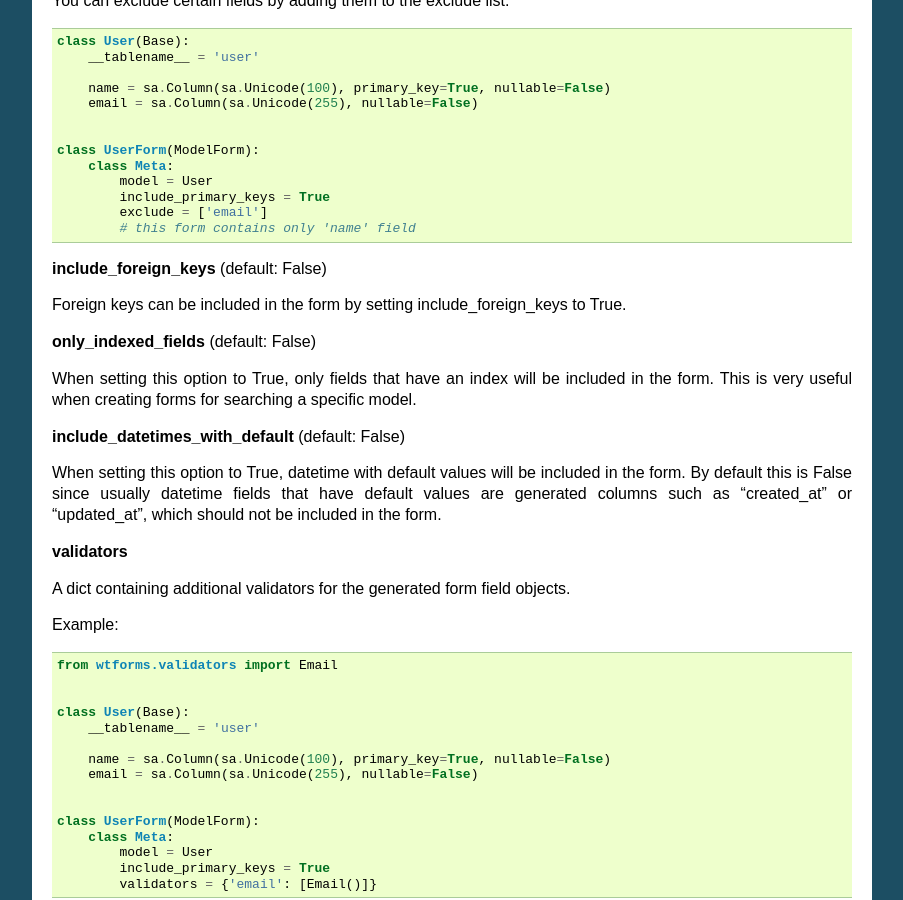
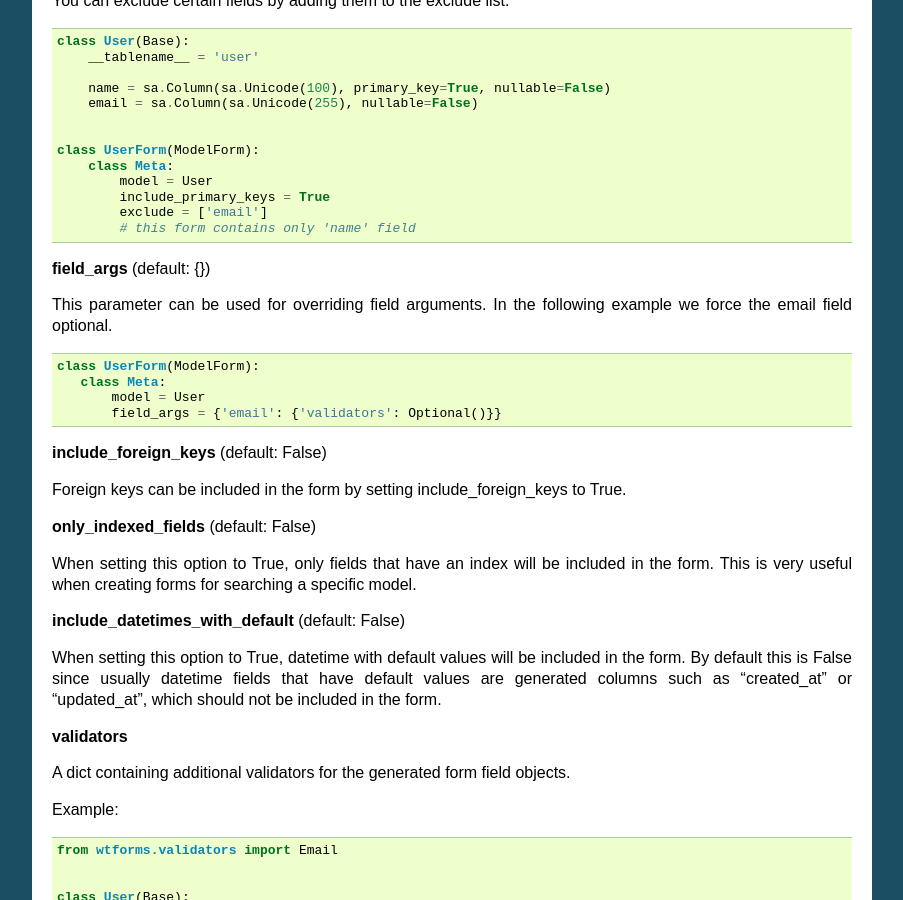
Before and after one commit to kvesteri/wtforms-alchemy, a Sphinx documentation site: the page built from docs/index.rst, in a window 1280 px wide and 900 px high, scrolled down 12854 px. Shown: the whole window, without its empty margins (198-1101 px from the left). Built offline with Sphinx 7.4.7, drawn with Linux system fonts in a browser that asks for light colours.

Commit message:
Docs for field args

```diff
--- a/docs/index.rst
+++ b/docs/index.rst
@@ -844,6 +844,19 @@ You can exclude certain fields by adding them to the exclude list. ::
             # this form contains only 'name' field
 
 
+**field_args** (default: {})
+
+This parameter can be used for overriding field arguments. In the following example we force the email field optional.
+
+::
+
+
+     class UserForm(ModelForm):
+        class Meta:
+            model = User
+            field_args = {'email': {'validators': Optional()}}
+
+
 **include_foreign_keys** (default: False)
 
 Foreign keys can be included in the form by setting include_foreign_keys to True.
```
